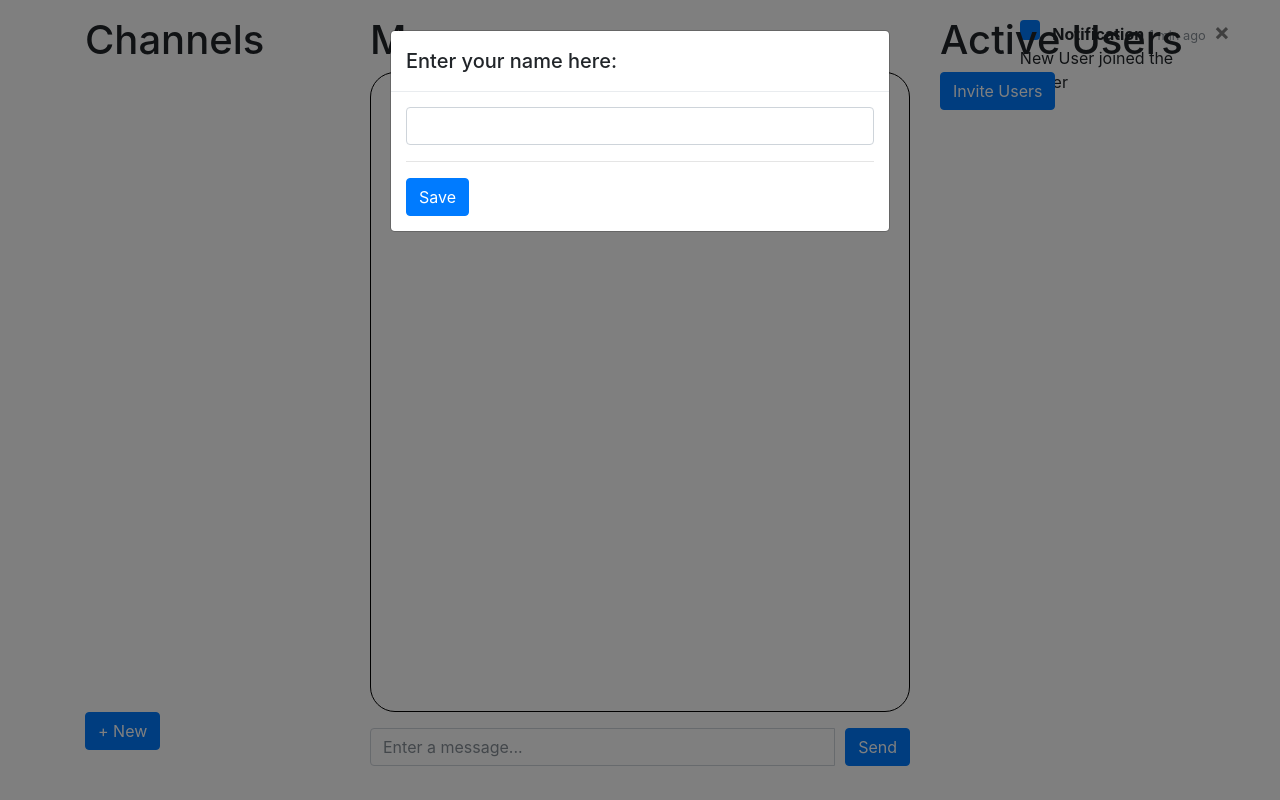
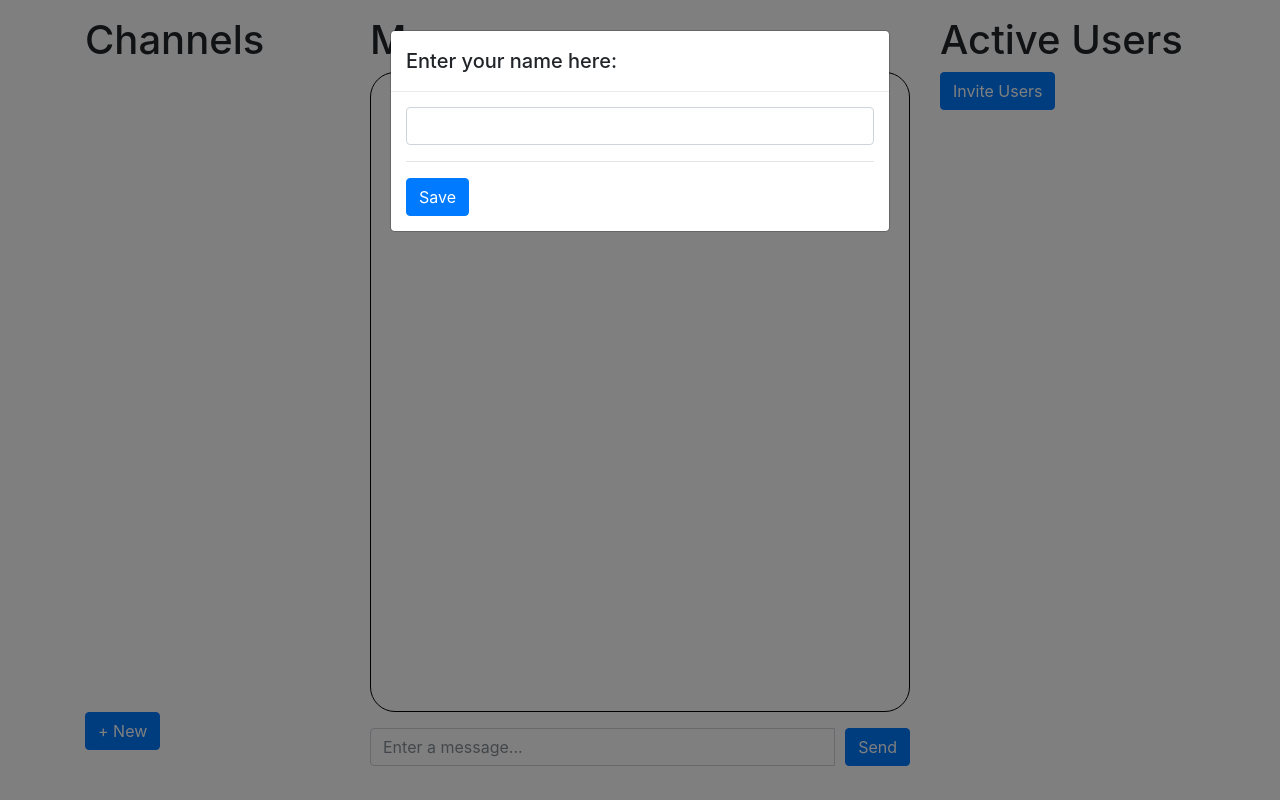
Before and after one commit to faridelaouadi/SlackClone, a Flask app: page / in a window 1280 px wide. Run offline with Flask 2, Linux system fonts and the light colour scheme; some libraries are stand-ins or nearby versions.

Commit message:
removed the toast notification, will replace it with the active users section

```diff
--- a/static/index.js
+++ b/static/index.js
@@ -19,8 +19,7 @@ const init = username => {
     });
 
     socket.on("new user", data => {
-
-        show_new_user(data.username);
+        console.log("new user called " + data.username + " has just joined the server");
 
     });
 
--- a/templates/index.html
+++ b/templates/index.html
@@ -25,7 +25,7 @@
 <body>
 
 
-    <div class="toast"  role="alert" aria-hidden="true" id="myToast" aria-atomic="true" style="position: absolute; top: 0; right: 0; margin-right:50px; margin-top:20px;">
+    <!--<div class="toast"  role="alert" aria-hidden="true" id="myToast" aria-atomic="true" style="position: absolute; top: 0; right: 0; margin-right:50px; margin-top:20px;">
       <div class="toast-header">
         <svg class=" rounded mr-2" width="20" height="20" xmlns="http://www.w3.org/2000/svg" preserveAspectRatio="xMidYMid slice" focusable="false" role="img">
                       <rect fill="#007aff" width="100%" height="100%" /></svg>
@@ -38,7 +38,7 @@
       <div id="toast_message" class="toast-body">
         New User joined the server
       </div>
-    </div>
+    </div>-->
 
 
     <div class="container mt-3">
```
